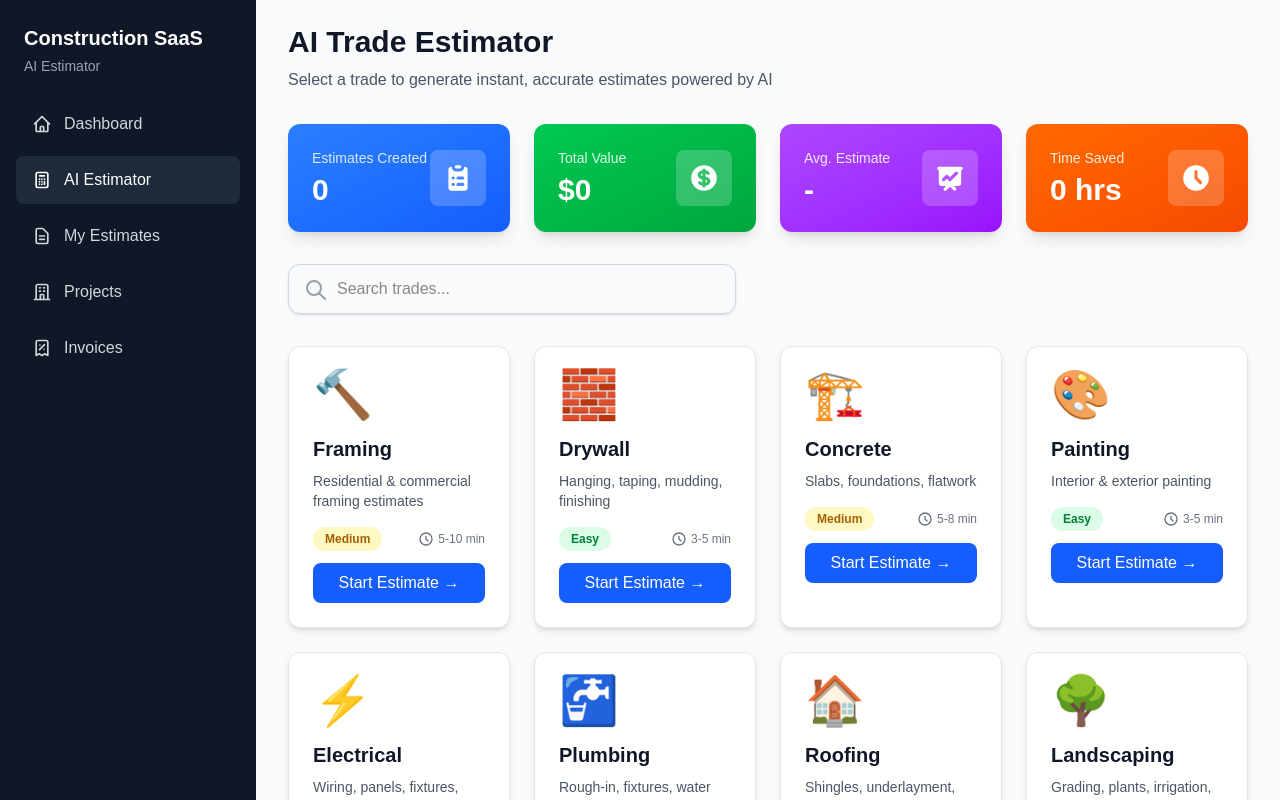
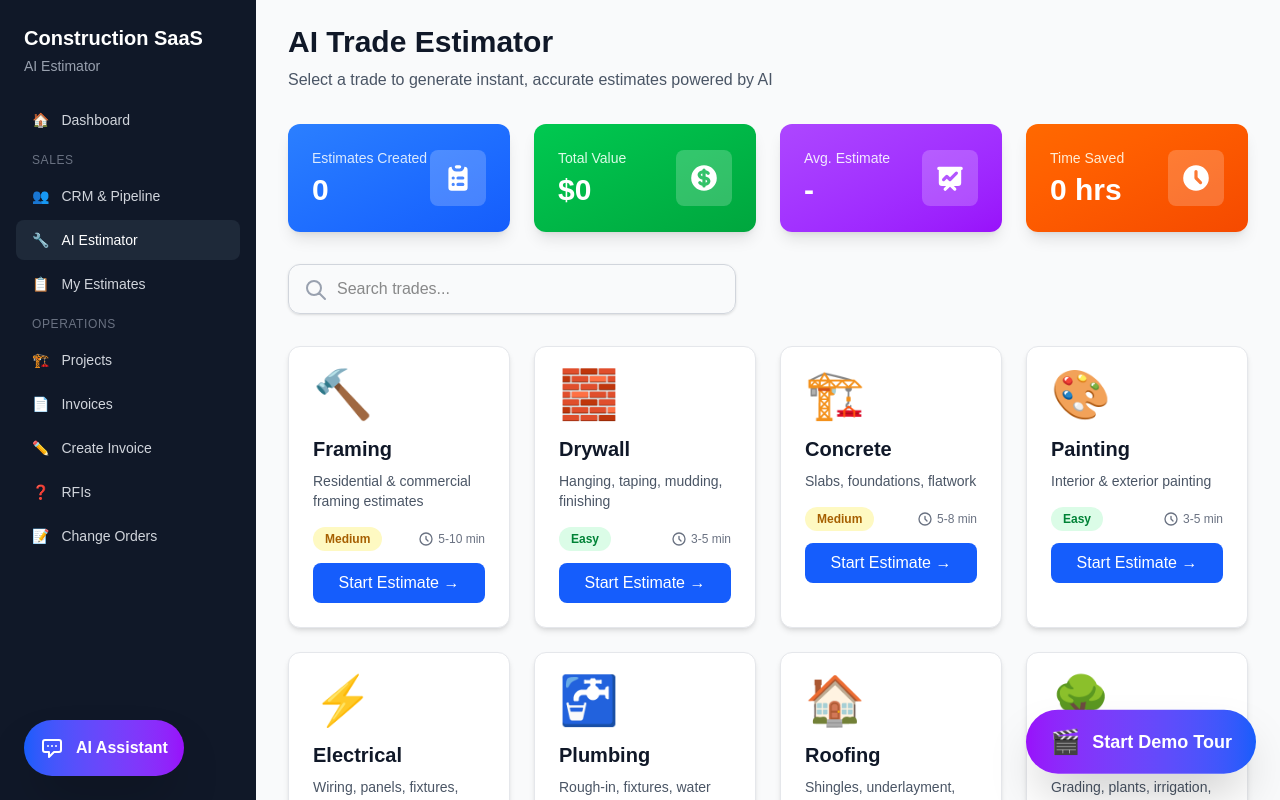
Before and after one commit to blunts954-png/Multi-construction-tool, a Next.js app in the folder construction-saas/: page /estimator in a window 1280 px wide. Shown: the top 800 px of the page. Built offline with nearby package versions, Linux system fonts and the light colour scheme.

Commit message:
Update estimator and estimates pages with full sidebar nav and AIChatbot/DemoTour
https://claude.ai/code/session_014EqahjDgYDLhywg1UUPmBF

```diff
--- a/construction-saas/app/estimates/page.tsx
+++ b/construction-saas/app/estimates/page.tsx
@@ -3,6 +3,8 @@
 import { useEffect, useState } from 'react'
 import { useRouter } from 'next/navigation'
 import Link from 'next/link'
+import DemoTour from '@/components/DemoTour'
+import AIChatbot from '@/components/AIChatbot'
 
 export default function EstimatesPage() {
   const router = useRouter()
@@ -61,26 +63,35 @@ export default function EstimatesPage() {
             <p className="text-sm text-gray-400 mt-1">My Estimates</p>
           </div>
 
-          <nav className="flex-1 px-4 space-y-2">
-            <Link href="/dashboard" className="flex items-center px-4 py-3 text-gray-300 hover:bg-gray-800 rounded-lg transition-colors">
-              <svg className="w-5 h-5 mr-3" fill="none" stroke="currentColor" viewBox="0 0 24 24">
-                <path strokeLinecap="round" strokeLinejoin="round" strokeWidth={2} d="M3 12l2-2m0 0l7-7 7 7M5 10v10a1 1 0 001 1h3m10-11l2 2m-2-2v10a1 1 0 01-1 1h-3m-6 0a1 1 0 001-1v-4a1 1 0 011-1h2a1 1 0 011 1v4a1 1 0 001 1m-6 0h6" />
-              </svg>
-              Dashboard
+          <nav className="flex-1 px-4 space-y-1 overflow-y-auto">
+            <Link href="/dashboard" className="flex items-center px-4 py-2.5 text-gray-300 hover:bg-gray-800 rounded-lg transition-colors text-sm">
+              🏠 <span className="ml-3">Dashboard</span>
             </Link>
-
-            <Link href="/estimator" className="flex items-center px-4 py-3 text-gray-300 hover:bg-gray-800 rounded-lg transition-colors">
-              <svg className="w-5 h-5 mr-3" fill="none" stroke="currentColor" viewBox="0 0 24 24">
-                <path strokeLinecap="round" strokeLinejoin="round" strokeWidth={2} d="M9 7h6m0 10v-3m-3 3h.01M9 17h.01M9 14h.01M12 14h.01M15 11h.01M12 11h.01M9 11h.01M7 21h10a2 2 0 002-2V5a2 2 0 00-2-2H7a2 2 0 00-2 2v14a2 2 0 002 2z" />
-              </svg>
-              New Estimate
+            <div className="pt-2 pb-1 px-4 text-xs text-gray-500 uppercase tracking-wider">Sales</div>
+            <Link href="/crm" className="flex items-center px-4 py-2.5 text-gray-300 hover:bg-gray-800 rounded-lg transition-colors text-sm">
+              👥 <span className="ml-3">CRM & Pipeline</span>
             </Link>
-
-            <Link href="/estimates" className="flex items-center px-4 py-3 bg-gray-800 rounded-lg">
-              <svg className="w-5 h-5 mr-3" fill="none" stroke="currentColor" viewBox="0 0 24 24">
-                <path strokeLinecap="round" strokeLinejoin="round" strokeWidth={2} d="M9 12h6m-6 4h6m2 5H7a2 2 0 01-2-2V5a2 2 0 012-2h5.586a1 1 0 01.707.293l5.414 5.414a1 1 0 01.293.707V19a2 2 0 01-2 2z" />
-              </svg>
-              My Estimates
+            <Link href="/estimator" className="flex items-center px-4 py-2.5 text-gray-300 hover:bg-gray-800 rounded-lg transition-colors text-sm">
+              🔧 <span className="ml-3">AI Estimator</span>
+            </Link>
+            <Link href="/estimates" className="flex items-center px-4 py-2.5 bg-gray-800 rounded-lg text-sm">
+              📋 <span className="ml-3">My Estimates</span>
+            </Link>
+            <div className="pt-2 pb-1 px-4 text-xs text-gray-500 uppercase tracking-wider">Operations</div>
+            <Link href="/projects" className="flex items-center px-4 py-2.5 text-gray-300 hover:bg-gray-800 rounded-lg transition-colors text-sm">
+              🏗️ <span className="ml-3">Projects</span>
+            </Link>
+            <Link href="/invoices" className="flex items-center px-4 py-2.5 text-gray-300 hover:bg-gray-800 rounded-lg transition-colors text-sm">
+              📄 <span className="ml-3">Invoices</span>
+            </Link>
+            <Link href="/invoices/create" className="flex items-center px-4 py-2.5 text-gray-300 hover:bg-gray-800 rounded-lg transition-colors text-sm">
+              ✏️ <span className="ml-3">Create Invoice</span>
+            </Link>
+            <Link href="/rfis" className="flex items-center px-4 py-2.5 text-gray-300 hover:bg-gray-800 rounded-lg transition-colors text-sm">
+              ❓ <span className="ml-3">RFIs</span>
+            </Link>
+            <Link href="/change-orders" className="flex items-center px-4 py-2.5 text-gray-300 hover:bg-gray-800 rounded-lg transition-colors text-sm">
+              📝 <span className="ml-3">Change Orders</span>
             </Link>
           </nav>
         </div>
@@ -211,6 +222,8 @@ export default function EstimatesPage() {
           )}
         </main>
       </div>
+      <DemoTour />
+      <AIChatbot />
     </div>
   )
 }
--- a/construction-saas/app/estimator/page.tsx
+++ b/construction-saas/app/estimator/page.tsx
@@ -3,6 +3,8 @@
 import { useState } from 'react'
 import { useRouter } from 'next/navigation'
 import Link from 'next/link'
+import DemoTour from '@/components/DemoTour'
+import AIChatbot from '@/components/AIChatbot'
 
 const TRADES = [
   {
@@ -99,40 +101,35 @@ export default function EstimatorPage() {
             <p className="text-sm text-gray-400 mt-1">AI Estimator</p>
           </div>
 
-          <nav className="flex-1 px-4 space-y-2">
-            <Link href="/dashboard" className="flex items-center px-4 py-3 text-gray-300 hover:bg-gray-800 rounded-lg transition-colors">
-              <svg className="w-5 h-5 mr-3" fill="none" stroke="currentColor" viewBox="0 0 24 24">
-                <path strokeLinecap="round" strokeLinejoin="round" strokeWidth={2} d="M3 12l2-2m0 0l7-7 7 7M5 10v10a1 1 0 001 1h3m10-11l2 2m-2-2v10a1 1 0 01-1 1h-3m-6 0a1 1 0 001-1v-4a1 1 0 011-1h2a1 1 0 011 1v4a1 1 0 001 1m-6 0h6" />
-              </svg>
-              Dashboard
+          <nav className="flex-1 px-4 space-y-1 overflow-y-auto">
+            <Link href="/dashboard" className="flex items-center px-4 py-2.5 text-gray-300 hover:bg-gray-800 rounded-lg transition-colors text-sm">
+              🏠 <span className="ml-3">Dashboard</span>
             </Link>
-
-            <Link href="/estimator" className="flex items-center px-4 py-3 bg-gray-800 rounded-lg">
-              <svg className="w-5 h-5 mr-3" fill="none" stroke="currentColor" viewBox="0 0 24 24">
-                <path strokeLinecap="round" strokeLinejoin="round" strokeWidth={2} d="M9 7h6m0 10v-3m-3 3h.01M9 17h.01M9 14h.01M12 14h.01M15 11h.01M12 11h.01M9 11h.01M7 21h10a2 2 0 002-2V5a2 2 0 00-2-2H7a2 2 0 00-2 2v14a2 2 0 002 2z" />
-              </svg>
-              AI Estimator
+            <div className="pt-2 pb-1 px-4 text-xs text-gray-500 uppercase tracking-wider">Sales</div>
+            <Link href="/crm" className="flex items-center px-4 py-2.5 text-gray-300 hover:bg-gray-800 rounded-lg transition-colors text-sm">
+              👥 <span className="ml-3">CRM & Pipeline</span>
             </Link>
-
-            <Link href="/estimates" className="flex items-center px-4 py-3 text-gray-300 hover:bg-gray-800 rounded-lg transition-colors">
-              <svg className="w-5 h-5 mr-3" fill="none" stroke="currentColor" viewBox="0 0 24 24">
-                <path strokeLinecap="round" strokeLinejoin="round" strokeWidth={2} d="M9 12h6m-6 4h6m2 5H7a2 2 0 01-2-2V5a2 2 0 012-2h5.586a1 1 0 01.707.293l5.414 5.414a1 1 0 01.293.707V19a2 2 0 01-2 2z" />
-              </svg>
-              My Estimates
+            <Link href="/estimator" className="flex items-center px-4 py-2.5 bg-gray-800 rounded-lg text-sm">
+              🔧 <span className="ml-3">AI Estimator</span>
             </Link>
-
-            <Link href="/projects" className="flex items-center px-4 py-3 text-gray-300 hover:bg-gray-800 rounded-lg transition-colors">
-              <svg className="w-5 h-5 mr-3" fill="none" stroke="currentColor" viewBox="0 0 24 24">
-                <path strokeLinecap="round" strokeLinejoin="round" strokeWidth={2} d="M19 21V5a2 2 0 00-2-2H7a2 2 0 00-2 2v16m14 0h2m-2 0h-5m-9 0H3m2 0h5M9 7h1m-1 4h1m4-4h1m-1 4h1m-5 10v-5a1 1 0 011-1h2a1 1 0 011 1v5m-4 0h4" />
-              </svg>
-              Projects
+            <Link href="/estimates" className="flex items-center px-4 py-2.5 text-gray-300 hover:bg-gray-800 rounded-lg transition-colors text-sm">
+              📋 <span className="ml-3">My Estimates</span>
             </Link>
-
-            <Link href="/invoices" className="flex items-center px-4 py-3 text-gray-300 hover:bg-gray-800 rounded-lg transition-colors">
-              <svg className="w-5 h-5 mr-3" fill="none" stroke="currentColor" viewBox="0 0 24 24">
-                <path strokeLinecap="round" strokeLinejoin="round" strokeWidth={2} d="M9 14l6-6m-5.5.5h.01m4.99 5h.01M19 21V5a2 2 0 00-2-2H7a2 2 0 00-2 2v16l3.5-2 3.5 2 3.5-2 3.5 2z" />
-              </svg>
-              Invoices
+            <div className="pt-2 pb-1 px-4 text-xs text-gray-500 uppercase tracking-wider">Operations</div>
+            <Link href="/projects" className="flex items-center px-4 py-2.5 text-gray-300 hover:bg-gray-800 rounded-lg transition-colors text-sm">
+              🏗️ <span className="ml-3">Projects</span>
+            </Link>
+            <Link href="/invoices" className="flex items-center px-4 py-2.5 text-gray-300 hover:bg-gray-800 rounded-lg transition-colors text-sm">
+              📄 <span className="ml-3">Invoices</span>
+            </Link>
+            <Link href="/invoices/create" className="flex items-center px-4 py-2.5 text-gray-300 hover:bg-gray-800 rounded-lg transition-colors text-sm">
+              ✏️ <span className="ml-3">Create Invoice</span>
+            </Link>
+            <Link href="/rfis" className="flex items-center px-4 py-2.5 text-gray-300 hover:bg-gray-800 rounded-lg transition-colors text-sm">
+              ❓ <span className="ml-3">RFIs</span>
+            </Link>
+            <Link href="/change-orders" className="flex items-center px-4 py-2.5 text-gray-300 hover:bg-gray-800 rounded-lg transition-colors text-sm">
+              📝 <span className="ml-3">Change Orders</span>
             </Link>
           </nav>
         </div>
@@ -266,6 +263,8 @@ export default function EstimatorPage() {
           )}
         </main>
       </div>
+      <DemoTour />
+      <AIChatbot />
     </div>
   )
 }
```
